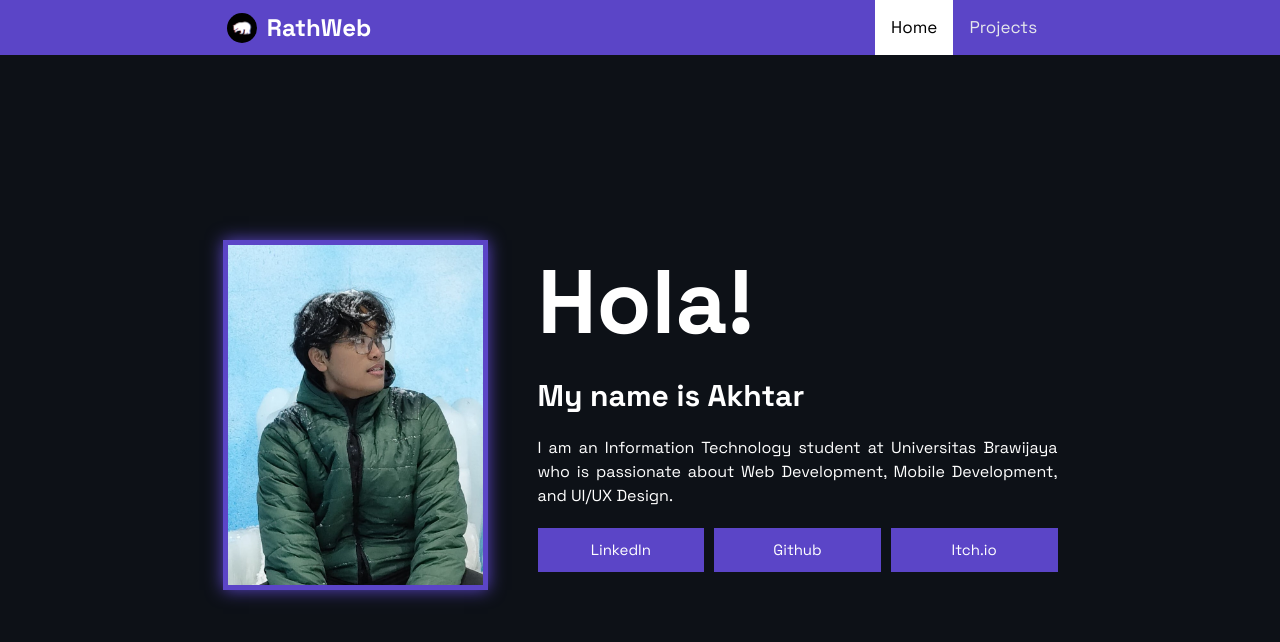
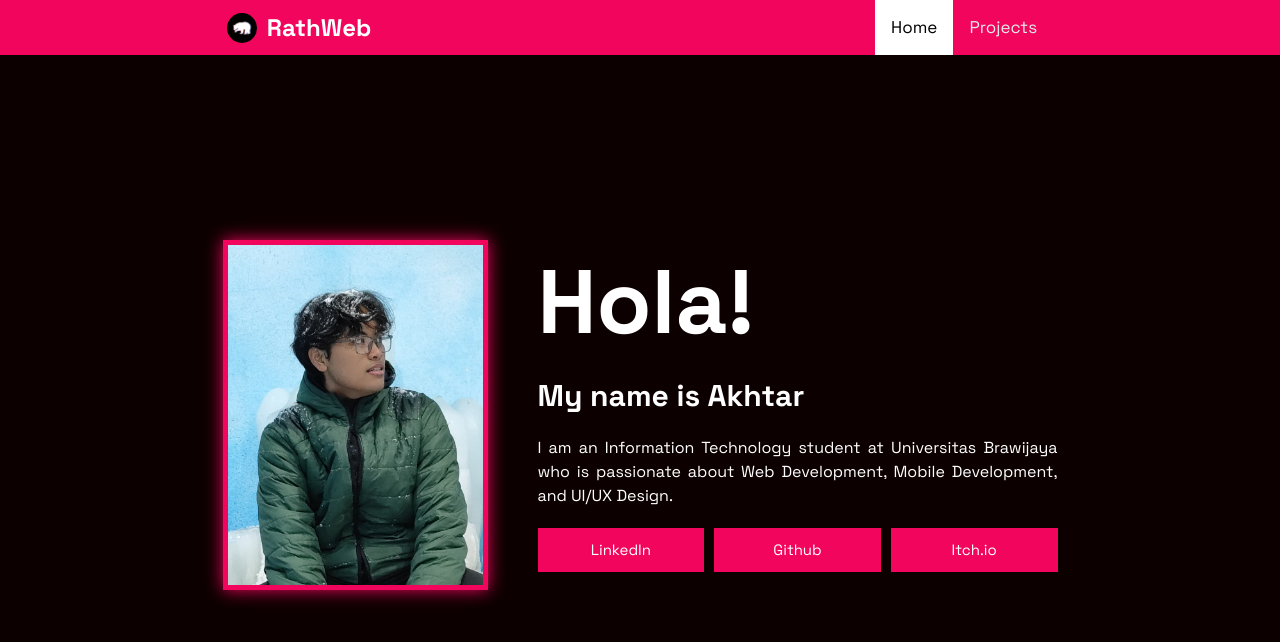
Before and after one commit to bukanberuangsr/RathWeb, a Vue app: page / in a window 1280 px wide. Shown: the top 642 px of the page. Built offline with nearby package versions, Linux system fonts and the light colour scheme.

Commit message:
I dont like purple anymore. I do not have any fiery passion at all within me.

```diff
--- a/src/assets/main.css
+++ b/src/assets/main.css
@@ -1,10 +1,10 @@
 @import './base.css';
 @import "tailwindcss";
 :root {
-  --main-color: #5B45C7;
-  --secondary-color: #1a1040;
-  --tertiary-color: #7C65E0;
-  --bg: #0d1117;
+  --main-color: #F2055C;
+  --secondary-color: #ff4e66;
+  --tertiary-color: #732441;
+  --bg: #0D0000;
   --white: #ffffff;
   --black: #000000;
 }
--- a/src/pages/Home.vue
+++ b/src/pages/Home.vue
@@ -24,7 +24,7 @@ onUnmounted(() => {
       <img
         src="/images/pfp.jpg"
         alt="Akhtar"
-        class="h-87.5 w-auto border-5 border-(--main-color) shadow-[0_0_16px_var(--main-color)] hover:border-(--tertiary-color) hover:shadow-[0_0_16px_var(--tertiary-color)]"
+        class="h-87.5 w-auto border-5 border-(--main-color) shadow-[0_0_16px_var(--main-color)] hover:border-(--secondary-color) hover:shadow-[0_0_16px_var(--secondary-color)] hover:ease-in-out"
       />
     </section>
     <section class="max-w-130">
@@ -42,17 +42,17 @@ onUnmounted(() => {
       <div class="my-2.5 flex flex-row gap-2.5 w-full">
         <a
           href="https://linkedin.com/in/akhtar-hafiz-p-303949289"
-          class="flex-1 p-2.5 bg-(--main-color) text-white text-center transition-[color,background-color,box-shadow,transform] duration-200 ease-in-out hover:bg-(--tertiary-color) hover:shadow-[0_0_20px_var(--main-color)] hover:-translate-y-0.5"
+          class="flex-1 p-2.5 bg-(--main-color) text-white text-center transition-[color,background-color,box-shadow,transform] duration-200 ease-in-out hover:bg-(--secondary-color) hover:shadow-[0_0_20px_var(--main-color)] hover:-translate-y-0.5"
           >LinkedIn</a
         >
         <a
           href="https://github.com/bukanberuangsr"
-          class="flex-1 p-2.5 bg-(--main-color) text-white text-center transition-[color,background-color,box-shadow,transform] duration-200 ease-in-out hover:bg-(--tertiary-color) hover:shadow-[0_0_20px_var(--main-color)] hover:-translate-y-0.5"
+          class="flex-1 p-2.5 bg-(--main-color) text-white text-center transition-[color,background-color,box-shadow,transform] duration-200 ease-in-out hover:bg-(--secondary-color) hover:shadow-[0_0_20px_var(--main-color)] hover:-translate-y-0.5"
           >Github</a
         >
         <a
           href="https://rathmakes.itch.io/"
-          class="flex-1 p-2.5 bg-(--main-color) text-white text-center transition-[color,background-color,box-shadow,transform] duration-200 ease-in-out hover:bg-(--tertiary-color) hover:shadow-[0_0_20px_var(--main-color)] hover:-translate-y-0.5"
+          class="flex-1 p-2.5 bg-(--main-color) text-white text-center transition-[color,background-color,box-shadow,transform] duration-200 ease-in-out hover:bg-(--secondary-color) hover:shadow-[0_0_20px_var(--main-color)] hover:-translate-y-0.5"
           >Itch.io</a
         >
       </div>
--- a/src/pages/MyProjects.vue
+++ b/src/pages/MyProjects.vue
@@ -27,8 +27,8 @@ const projects = ref([
   <div class="min-h-[calc(100vh-80px)] flex flex-row items-center justify-center mx-auto gap-12.5">
     <section class="text-justify">
       <h1 class="font-bold text-7xl mb-5">Projects</h1>
-       <p class="text-md my-4">This is a list of my projects</p>
-      <button class="cursor-pointer w-full flex p-2.5 bg-(--main-color) text-white transition-[color,background-color,box-shadow,transform] duration-200 ease-in-out hover:bg-(--tertiary-color) hover:shadow-[0_0_20px_var(--main-color)] hover:-translate-y-0.5">
+      <p class="text-lg my-4">This is a list of my projects</p>
+      <button class="cursor-pointer w-full flex p-2.5 bg-(--main-color) text-white text-lg transition-[color,background-color,box-shadow,transform] duration-200 ease-in-out hover:bg-(from-redolor) horedadow-[0_0_20px_var(--main-color)] hover:-translate-y-0.5">
         Open Projects
       </button>
     </section>
@@ -36,14 +36,14 @@ const projects = ref([
       <div class="px-5 flex flex-col animate-[scroll-vertical_15s_linear_infinite] hover:[animation-play-state:paused]">
         <div
           v-for="project in projects" :key="project.name"
-          class="bg-linear-to-r from-violet-950 to-purple-900 my-3 p-3 h-120 flex flex-col items-center justify-center border-l-4 border-violet-500 hover:border-l-violet-300 transition-all hover:translate-x-2">
+          class="bg-linear-to-r from-red-950 to-rose-900 my-3 p-3 h-120 flex flex-col items-center justify-center border-l-4 border-rose-500 hover:border-l-rose-300 transition-all hover:translate-x-2">
           <!-- <p class="text-md font-normal">gambar</p> -->
           <img v-if="project.image" :src="project.image" :alt="project.name" loading="lazy" class="w-full h-full object-cover"/>
         </div>
         <div
           aria-hidden="true"
           v-for="project in projects" :key="project.name"
-          class="bg-linear-to-r from-violet-950 to-purple-900 my-3 p-3 h-120 flex flex-col items-center justify-center border-l-4 border-violet-500 hover:border-l-violet-300 transition-all hover:translate-x-2">
+          class="bg-linear-to-r from-red-950 to-rose-900 my-3 p-3 h-120 flex flex-col items-center justify-center border-l-4 border-rose-500 hover:border-l-rose-300 transition-all hover:translate-x-2">
           <!-- <p class="text-md font-normal">gambar</p> -->
           <img v-if="project.image" :src="project.image" :alt="project.name" loading="lazy" class="w-full h-full object-cover"/>
         </div>
```
